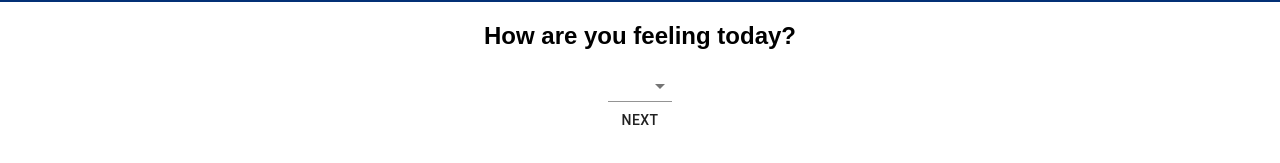
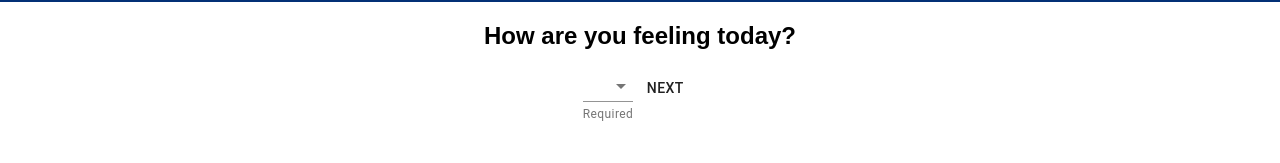
Before and after one commit to unomaas/redux-feedback-loop, a React (Create React App) app: page /#/ in a window 1280 px wide. Shown: the part 157-320 px from the top of the page. Built offline with nearby package versions, Linux system fonts and the light colour scheme.

Commit message:
Saving before switching from Select to TextField.

```diff
--- a/src/components/Question1/Question1.jsx
+++ b/src/components/Question1/Question1.jsx
@@ -10,32 +10,44 @@ import { Button, Select, InputLabel, MenuItem, FormControl, FormHelperText } fro
 
 
 export default function Question1() {
+  //#region ⬇⬇ State variables below:
+  const dispatch = useDispatch();
+  const history = useHistory();
+  const [feeling, setFeeling] = useState('');
+  //#endregion ⬆⬆ State variables above.
 
-  const [feeling, setFeeling] = useState('');
 
+  //#region ⬇⬇ Event handlers below:
   const handleSubmit = () => {
     console.log('In handleSubmit, feeling:', feeling);
 
-  }
+  } // End handleSubmit
+  //#endregion ⬆⬆ Event handles above.
 
+
+  // ⬇ Rendering:
   return (
     <div className="question1-wrapper">
       <h2>How are you feeling today?</h2>
 
       <div className="question1-form">
-        <FormControl required className="form-control" onSubmit={handleSubmit}>
-          <Select onChange={event => setFeeling(event.target.value)}>
+        <FormControl required >
+          <Select
+            required
+            defaultValue=""
+            onChange={event => setFeeling(event.target.value)}
+          >
             <MenuItem value='1'>1</MenuItem>
             <MenuItem value='2'>2</MenuItem>
             <MenuItem value='3'>3</MenuItem>
             <MenuItem value='4'>4</MenuItem>
             <MenuItem value='5'>5</MenuItem>
           </Select>
-          <Button type="submit">
-            Next
-          </Button>
-
+          <FormHelperText>Required</FormHelperText>
         </FormControl>
+        <Button onClick={handleSubmit}>
+          Next
+        </Button>
       </div>
 
     </div>
```
